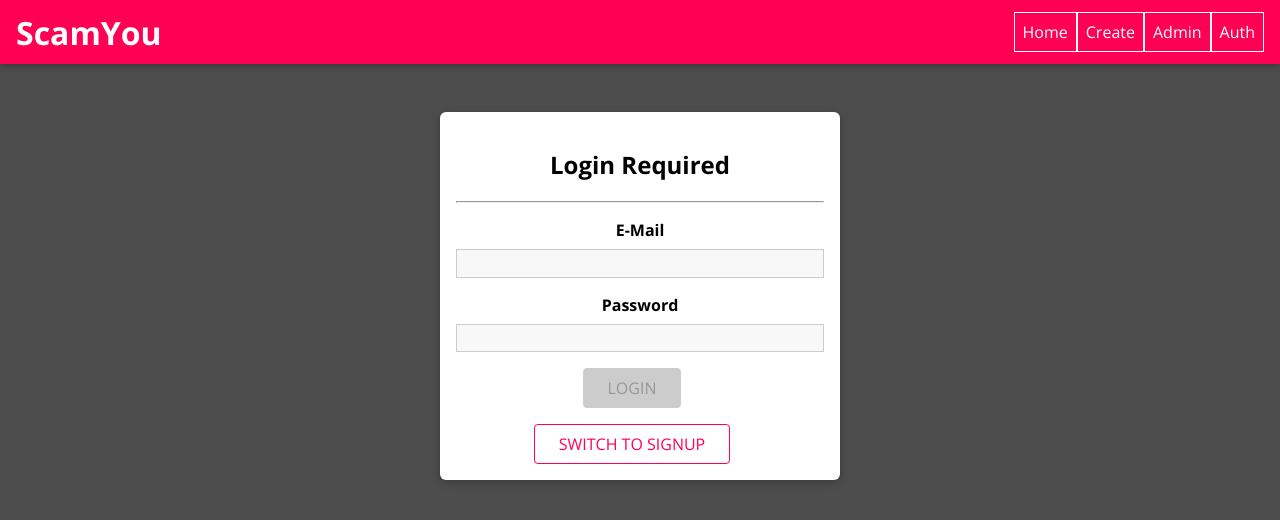
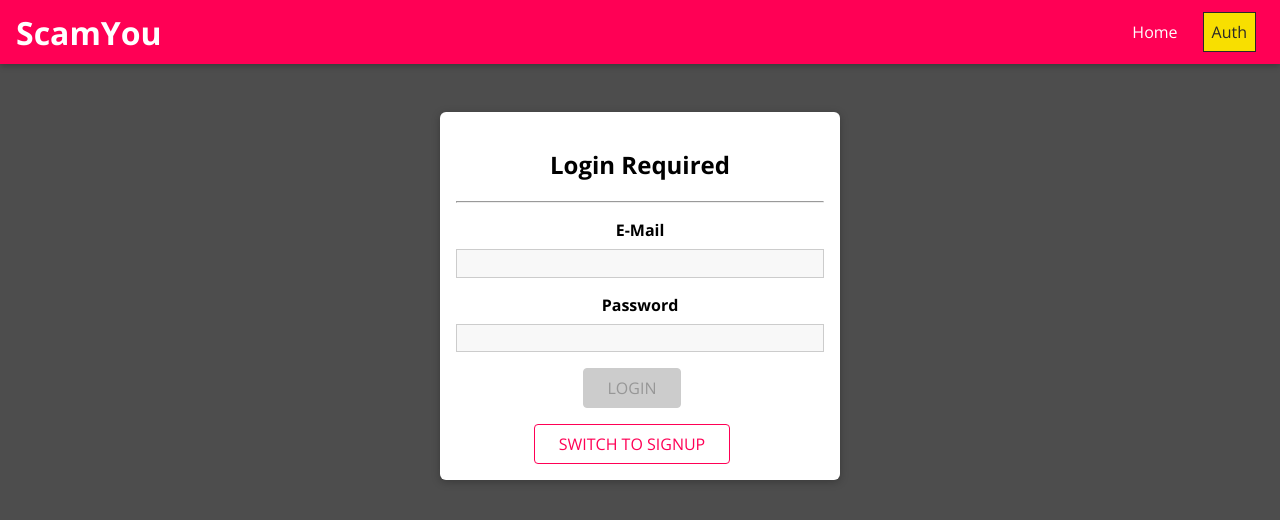
Before and after one commit to giemaz/FundraiserApp, a React (Create React App) app in the folder client/: page /auth in a window 1280 px wide. Shown: the top 520 px of the page. Built offline with nearby package versions, Linux system fonts and the light colour scheme.

Commit message:
At least links works

```diff
--- a/client/package.json
+++ b/client/package.json
@@ -10,6 +10,7 @@
 		"jwt-decode": "^3.1.2",
 		"react": "^18.2.0",
 		"react-dom": "^18.2.0",
+		"react-router-dom": "^6.10.0",
 		"react-scripts": "5.0.1",
 		"react-transition-group": "^4.4.5",
 		"uuid": "^9.0.0",
--- a/client/src/App.js
+++ b/client/src/App.js
@@ -1,6 +1,6 @@
-import React, { useContext } from 'react';
-import { RoutingContext, pagesMapping } from './shared/context/Routing';
-
+// client\src\App.js
+import React from 'react';
+import { BrowserRouter as Router, Routes, Route, Navigate } from 'react-router-dom';
 import MainNavigation from './shared/components/Navigation/MainNavigation';
 import Home from './pages/Home';
 import Create from './pages/Create';
@@ -8,35 +8,32 @@ import Admin from './pages/Admin';
 import Auth from './pages/Auth';
 import { AuthContext } from './shared/context/auth-context';
 import { useAuth } from './shared/hooks/auth-hook';
-import Router from './shared/context/Routing';
 
 const App = () => {
 	const { token, login, logout, userId, userType } = useAuth();
 
-	const { page } = useContext(RoutingContext);
-	console.log('Current page:', page);
+	let routes;
 
-	const renderPage = () => {
-		console.log('Rendering page:', page);
-		if (!token) {
-			if (page === pagesMapping.auth || page === pagesMapping.home || page === pagesMapping.create) {
-				console.log('Rendering Auth');
-				return <Auth />;
-			}
-		}
-
-		switch (page) {
-			case pagesMapping.auth:
-				return token ? <Home /> : <Auth />;
-			case pagesMapping.create:
-				return token ? <Create /> : <Auth />;
-			case pagesMapping.admin:
-				return token && userType === 'admin' ? <Admin /> : <Home />;
-			// Add other cases if needed
-			default:
-				return <Home />;
-		}
-	};
+	if (token) {
+		routes = (
+			<Routes>
+				<Route path='/' element={<Home />} />
+				<Route path='/stories/new' element={<Create />} />
+				<Route path='/auth' element={<Auth />} />
+				{userType === 'admin' && <Route path='/admin' element={<Admin />} />}
+				<Route path='*' element={<Navigate replace to='/' />} />
+			</Routes>
+		);
+	} else {
+		routes = (
+			<Routes>
+				<Route path='/' element={<Home />} />
+				<Route path='/auth' element={<Auth />} />
+				<Route path='/stories/new' element={<Navigate replace to='/auth' />} />
+				<Route path='*' element={<Navigate replace to='/' />} />
+			</Routes>
+		);
+	}
 
 	return (
 		<AuthContext.Provider
@@ -50,7 +47,7 @@ const App = () => {
 			}}>
 			<Router>
 				<MainNavigation />
-				<main>{renderPage()}</main>
+				<main>{routes}</main>
 			</Router>
 		</AuthContext.Provider>
 	);
--- a/client/src/pages/Auth.js
+++ b/client/src/pages/Auth.js
@@ -1,5 +1,4 @@
 import React, { useState, useContext } from 'react';
-
 import Card from '../shared/components/UIElements/Card';
 import Input from '../shared/components/FormElements/Input';
 import Button from '../shared/components/FormElements/Button';
--- a/client/src/shared/components/Navigation/Links.jsx
+++ b/client/src/shared/components/Navigation/Links.jsx
@@ -1,63 +1,40 @@
-// client\src\shared\components\Navigation\Links.jsx
 import React, { useContext } from 'react';
-import { pagesMapping, RoutingContext } from '../../context/Routing';
+import { NavLink } from 'react-router-dom';
 import { AuthContext } from '../../context/auth-context';
-import classes from './Links.module.css';
+import './Links.css';
 
-function Links() {
-	const { setPage, page } = useContext(RoutingContext);
-	const { isLoggedIn, logout } = useContext(AuthContext);
-
-	const handleNavigation = (p) => {
-		console.log('Navigating to page:', p);
-		if (p === pagesMapping.accounts && !isLoggedIn) {
-			setPage(pagesMapping.auth);
-		} else {
-			setPage(p);
-		}
-	};
-
-	const handleLogout = () => {
-		logout();
-		setPage(pagesMapping.auth);
-	};
+const Links = (props) => {
+	const auth = useContext(AuthContext);
 
 	return (
-		<div className={classes.navLinks}>
-			{Object.values(pagesMapping).map((p) => {
-				if (p === pagesMapping.auth) {
-					return (
-						<button
-							key={p}
-							className={page === p ? classes.active : ''}
-							onClick={isLoggedIn ? handleLogout : () => setPage(p)}>
-							{isLoggedIn ? 'Logout' : p}
-						</button>
-					);
-				} else if (p === pagesMapping.accounts) {
-					return (
-						isLoggedIn && (
-							<button
-								key={p}
-								className={page === p ? classes.active : ''}
-								onClick={() => handleNavigation(p)}>
-								{p}
-							</button>
-						)
-					);
-				} else {
-					return (
-						<button
-							key={p}
-							className={page === p ? classes.active : ''}
-							onClick={() => handleNavigation(p)}>
-							{p}
-						</button>
-					);
-				}
-			})}
-		</div>
+		<ul className='navLinks'>
+			<li>
+				<NavLink to='/' exact='true'>
+					Home
+				</NavLink>
+			</li>
+			{auth.isLoggedIn && (
+				<li>
+					<NavLink to='/stories/new'>Create</NavLink>
+				</li>
+			)}
+			{!auth.isLoggedIn && (
+				<li>
+					<NavLink to='/auth'>Auth</NavLink>
+				</li>
+			)}
+			{auth.isLoggedIn && (
+				<li>
+					<NavLink to={`/${auth.userId}/admin`}>Admin</NavLink>
+				</li>
+			)}
+			{auth.isLoggedIn && (
+				<li>
+					<button onClick={auth.logout}>Logout</button>
+				</li>
+			)}
+		</ul>
 	);
-}
+};
 
 export default Links;
```
Also changed, not shown: client/src/shared/components/Navigation/Links.css (renamed from client/src/shared/components/Navigation/Links.module.css), 2 other files (tests, documents, lock files or other folders).
